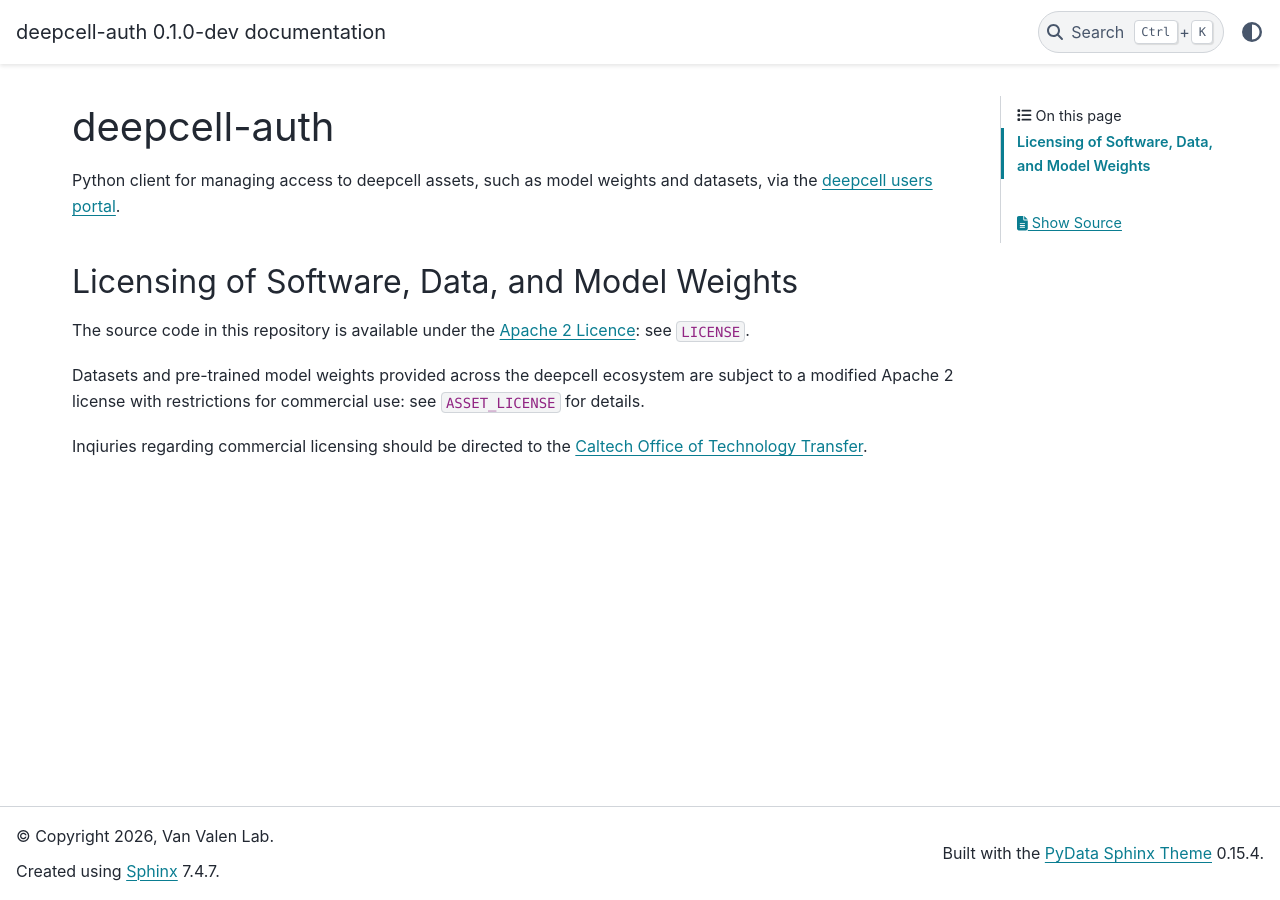
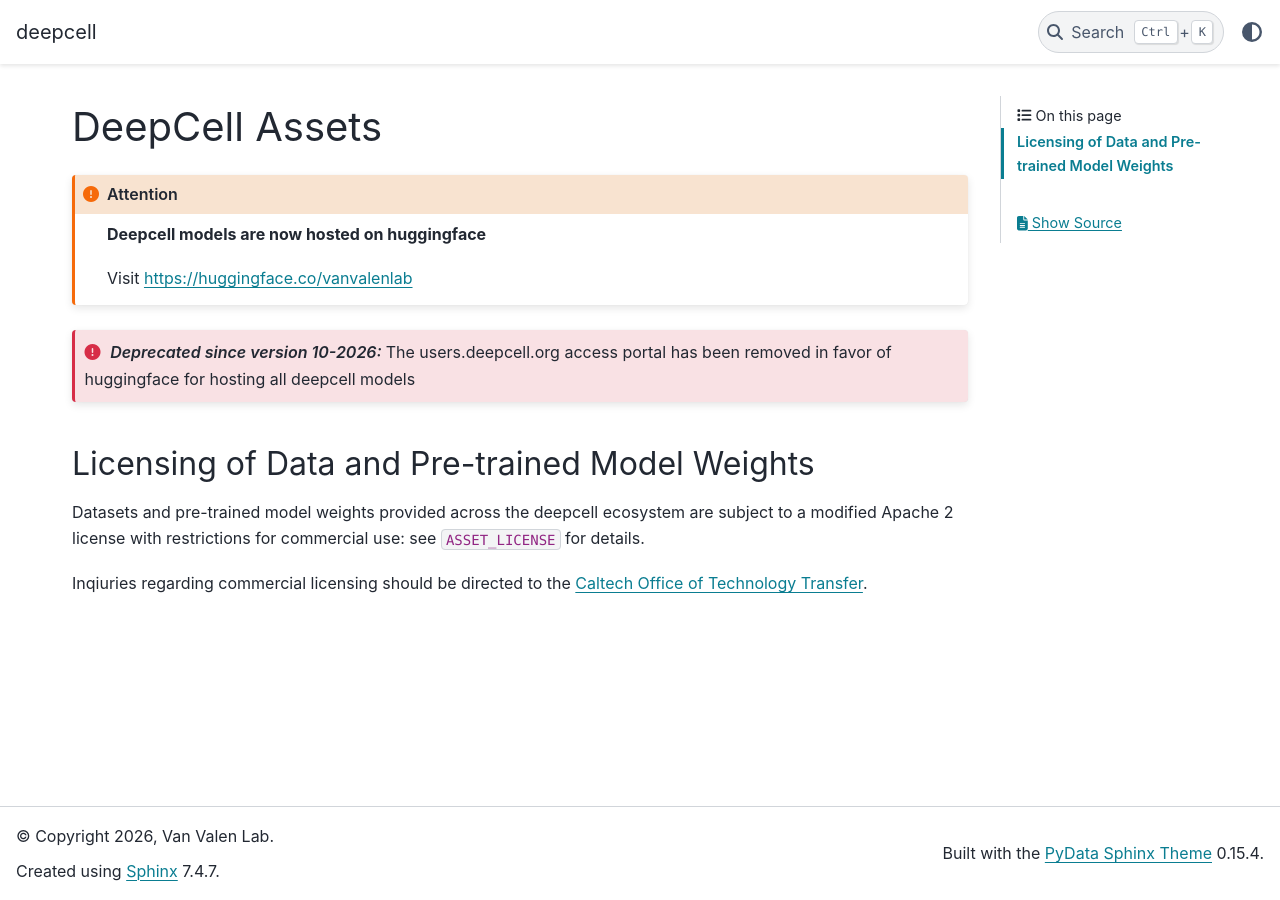
Before and after one commit to vanvalenlab/deepcell-auth, a Sphinx documentation site: the page built from docs/index.rst, in a window 1280 px wide. Built offline with Sphinx 7.4.7 and the PyData theme 0.15.4, drawn with Linux system fonts in a browser that asks for light colours.

Commit message:
DOC: Update docs page to refer to huggingface.

```diff
--- a/docs/conf.py
+++ b/docs/conf.py
@@ -25,4 +25,5 @@
 # https://www.sphinx-doc.org/en/master/usage/configuration.html#options-for-html-output
 
 html_theme = 'pydata_sphinx_theme'
+html_title = 'deepcell'
 html_static_path = ['_static']
--- a/docs/index.rst
+++ b/docs/index.rst
@@ -1,15 +1,18 @@
-deepcell-auth
-=============
+DeepCell Assets
+===============
 
-Python client for managing access to deepcell assets, such as model weights
-and datasets, via the `deepcell users portal <https://users.deepcell.org>`_.
+.. attention::
+   **Deepcell models are now hosted on huggingface**
 
-Licensing of Software, Data, and Model Weights
-----------------------------------------------
+   Visit https://huggingface.co/vanvalenlab
 
-The source code in this repository is available under the
-`Apache 2 Licence <https://opensource.org/license/apache-2.0>`_: see
-``LICENSE``.
+.. deprecated:: 10-2026
+
+   The users.deepcell.org access portal has been removed in favor of
+   huggingface for hosting all deepcell models
+
+Licensing of Data and Pre-trained Model Weights
+-----------------------------------------------
 
 Datasets and pre-trained model weights provided across the deepcell ecosystem
 are subject to a modified Apache 2 license with restrictions for commercial
@@ -19,8 +22,3 @@
 `Caltech Office of Technology Transfer <ottcp>`_.
 
 .. _ottcp: https://innovation.caltech.edu/about-ottcp/contact-us#send-us-a-message
-
-
-.. toctree::
-   :maxdepth: 2
-   :caption: Contents:
```
